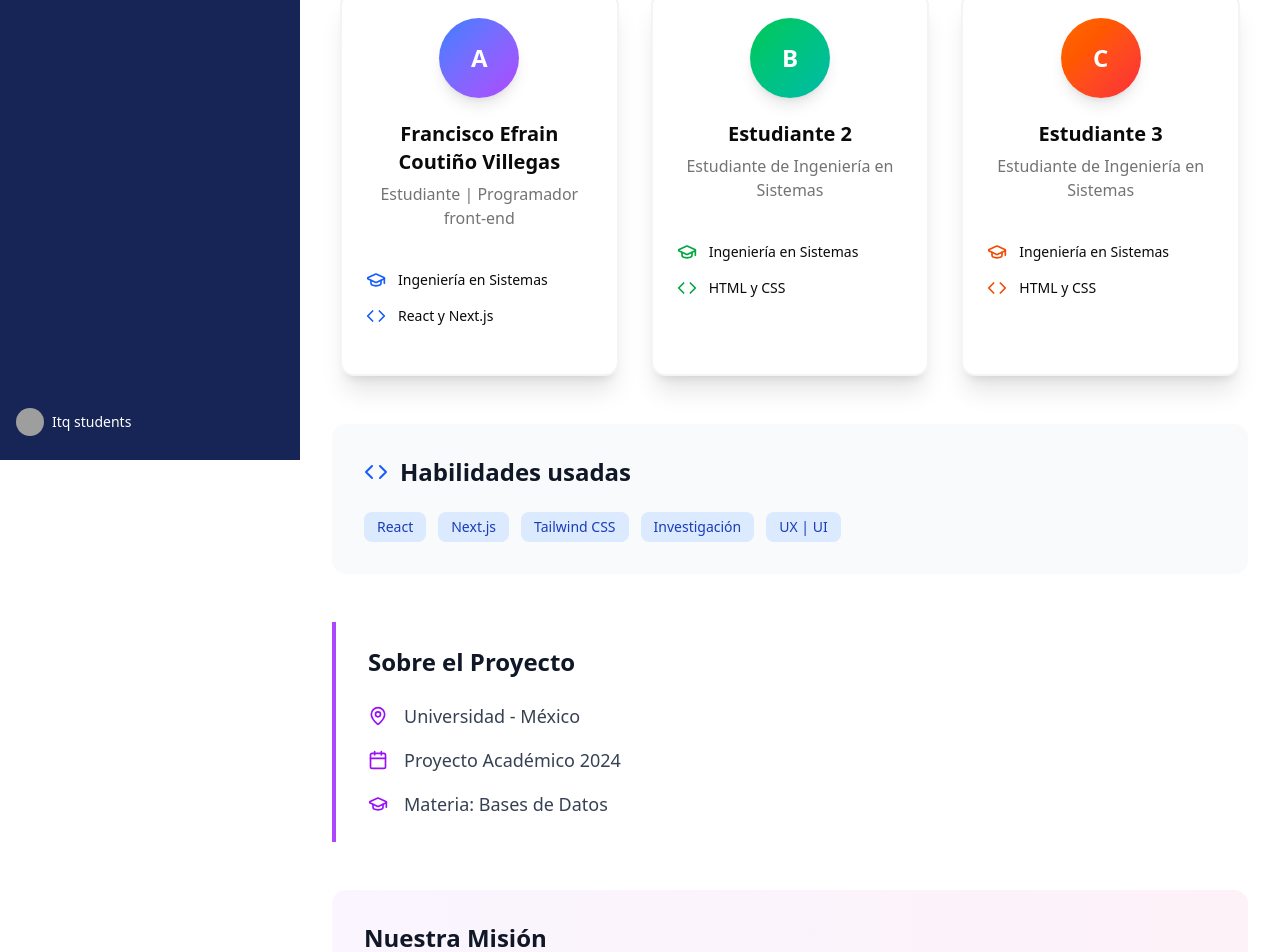
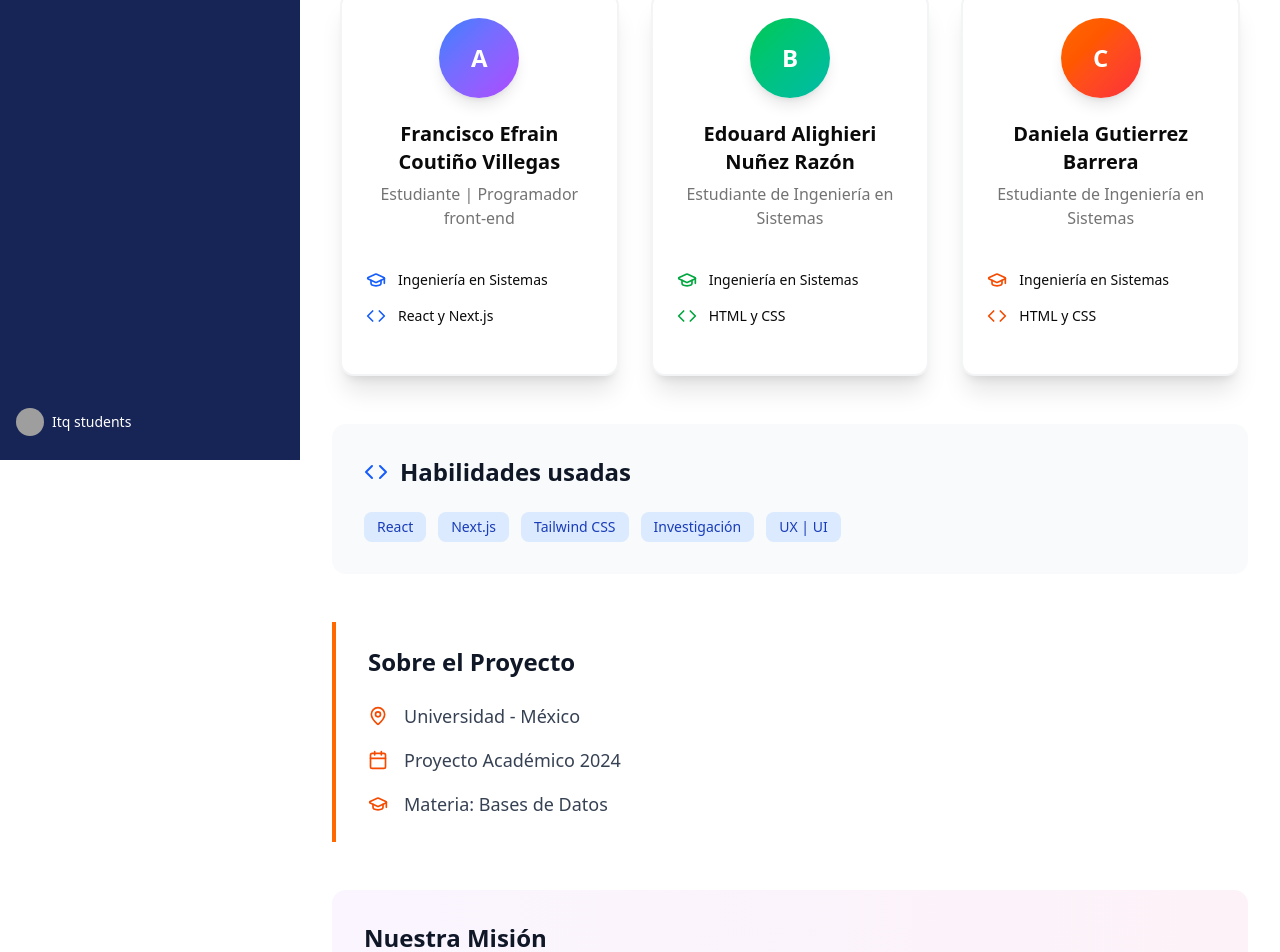
Before and after one commit to mickeycv120/bd-page, a Next.js app: page /about in a window 1280 px wide. Shown: the part 340-1292 px from the top of the page. Built offline with nearby package versions, Linux system fonts and the light colour scheme; grey boxes are pictures that could not be loaded.

Commit message:
feat: update team member names and adjust project info styling

```diff
--- a/src/app/about/page.tsx
+++ b/src/app/about/page.tsx
@@ -58,7 +58,9 @@ export default function AboutPage() {
               <div className="w-20 h-20 bg-gradient-to-br from-green-500 to-teal-500 rounded-full mx-auto mb-4 flex items-center justify-center shadow-lg">
                 <span className="text-white text-2xl font-bold">B</span>
               </div>
-              <CardTitle className="text-xl">Estudiante 2</CardTitle>
+              <CardTitle className="text-xl">
+                Edouard Alighieri Nuñez Razón
+              </CardTitle>
               <CardDescription className="text-base">
                 Estudiante de Ingeniería en Sistemas
               </CardDescription>
@@ -80,7 +82,9 @@ export default function AboutPage() {
               <div className="w-20 h-20 bg-gradient-to-br from-orange-500 to-red-500 rounded-full mx-auto mb-4 flex items-center justify-center shadow-lg">
                 <span className="text-white text-2xl font-bold">C</span>
               </div>
-              <CardTitle className="text-xl">Estudiante 3</CardTitle>
+              <CardTitle className="text-xl">
+                Daniela Gutierrez Barrera
+              </CardTitle>
               <CardDescription className="text-base">
                 Estudiante de Ingeniería en Sistemas
               </CardDescription>
@@ -124,21 +128,21 @@ export default function AboutPage() {
         </div>
 
         {/* Project Info */}
-        <div className="bg-white border-l-4 border-purple-500 pl-8 py-6">
+        <div className="bg-white border-l-4 border-orange-500 pl-8 py-6">
           <h3 className="text-2xl font-bold text-gray-900 mb-6">
             Sobre el Proyecto
           </h3>
           <div className="space-y-4">
             <div className="flex items-center gap-4 text-gray-700">
-              <MapPin className="w-5 h-5 text-purple-600" />
+              <MapPin className="w-5 h-5 text-orange-600" />
               <span className="text-lg">Universidad - México</span>
             </div>
             <div className="flex items-center gap-4 text-gray-700">
-              <Calendar className="w-5 h-5 text-purple-600" />
+              <Calendar className="w-5 h-5 text-orange-600" />
               <span className="text-lg">Proyecto Académico 2024</span>
             </div>
             <div className="flex items-center gap-4 text-gray-700">
-              <GraduationCap className="w-5 h-5 text-purple-600" />
+              <GraduationCap className="w-5 h-5 text-orange-600" />
               <span className="text-lg">Materia: Bases de Datos</span>
             </div>
           </div>
```
